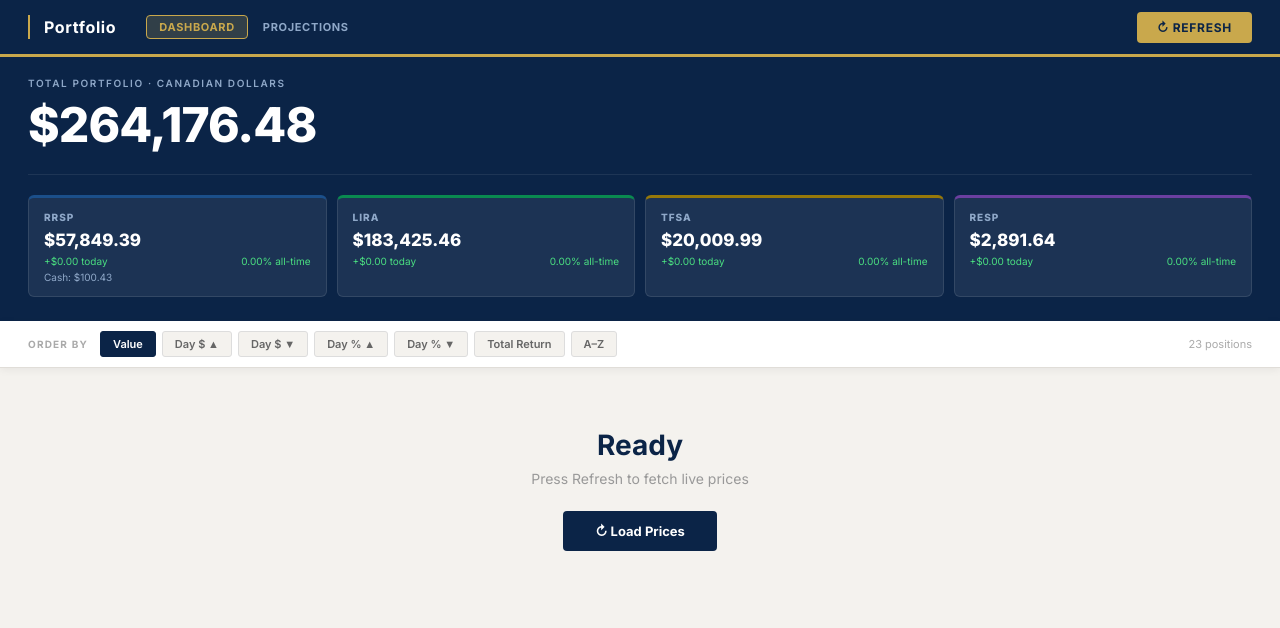
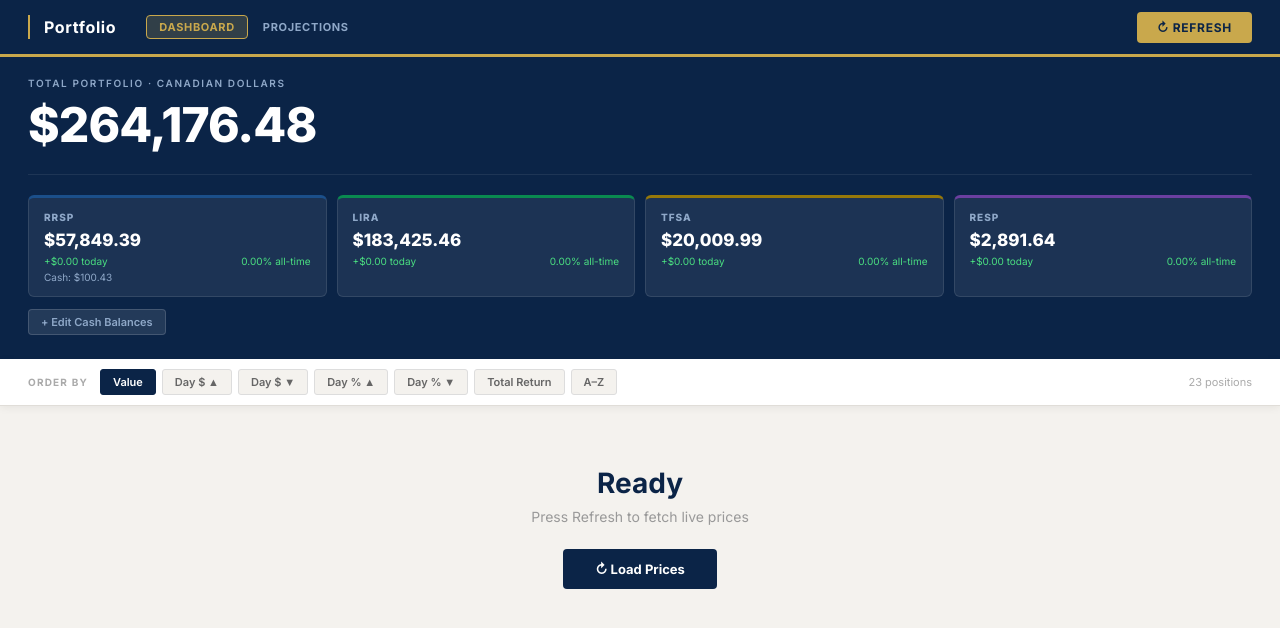
Before and after one commit to Stiles2004/investments, a React (Vite) app: page / in a window 1280 px wide. Shown: the top 628 px of the page. Built offline with nearby package versions, Linux system fonts and the light colour scheme.

Commit message:
Add files via upload

```diff
--- a/src/App.jsx
+++ b/src/App.jsx
@@ -29,8 +29,14 @@ const HOLDINGS = [
 
 const ACCT_COLOR = { RRSP: "#1B4F8A", LIRA: "#0A8A50", TFSA: "#96780A", RESP: "#6B3FA0" };
 const ACCT_ORDER = ["RRSP", "LIRA", "TFSA", "RESP"];
-// Cash balances per account in CAD - update manually when needed
-const CASH_BALANCES = { RRSP: 100.43, LIRA: 0, TFSA: 0, RESP: 0 };
+const CASH_KEY = "pf_cash_v1";
+function loadCash() {
+  try { const r = localStorage.getItem(CASH_KEY); return r ? JSON.parse(r) : { RRSP: 100.43, LIRA: 0, TFSA: 0, RESP: 0 }; }
+  catch { return { RRSP: 100.43, LIRA: 0, TFSA: 0, RESP: 0 }; }
+}
+function saveCash(data) {
+  try { localStorage.setItem(CASH_KEY, JSON.stringify(data)); } catch {}
+}
 // Use our own Vercel serverless function as proxy — no CORS issues
 async function fetchYahoo(url) {
   try {
@@ -152,6 +158,9 @@ export default function App() {
   const [cacheAge, setCacheAge] = useState(null);
   const [err, setErr] = useState(null);
   const [activeTab, setActiveTab] = useState("dashboard");
+  const [cashBalances, setCashBalances] = useState(loadCash);
+  const [editingCash, setEditingCash] = useState(false);
+  const [cashDraft, setCashDraft] = useState({});
   const [sortBy, setSortBy] = useState("weight");
   const [sortDir, setSortDir] = useState("desc");
   const [collapsed, setCollapsed] = useState({});
@@ -202,7 +211,7 @@ export default function App() {
     return {...h, q, pC, pN, mv, cb, dA, dP, dAusd, tG, tP, hi, lo, rP, days, ann, vR};
   });
 
-  const totalVal = rows.reduce((s,r)=>s+(r.mv??r.cb),0) + Object.values(CASH_BALANCES).reduce((s,v)=>s+v,0);
+  const totalVal = rows.reduce((s,r)=>s+(r.mv??r.cb),0) + Object.values(cashBalances).reduce((s,v)=>s+v,0);
   const loaded = rows.filter(r=>r.mv!==null);
   const totalDay = loaded.reduce((s,r)=>s+(r.dA??0),0);
   const totalDayP = totalVal>0?(totalDay/(totalVal-totalDay))*100:0;
@@ -238,7 +247,7 @@ export default function App() {
 
   const acctTotals = ACCT_ORDER.reduce((acc,a)=>{
     const h=withW.filter(r=>r.account===a);
-    const cash = CASH_BALANCES[a] || 0;
+    const cash = cashBalances[a] || 0;
     acc[a]={
       val:h.reduce((s,r)=>s+(r.mv??r.cb),0) + cash,
       cost:h.reduce((s,r)=>s+r.cb,0) + cash,
@@ -387,9 +396,38 @@ export default function App() {
               </div>;
             })}
           </div>
+
+          {/* CASH EDITOR */}
+          <div style={{marginTop:12,display:"flex",alignItems:"center",gap:8,flexWrap:"wrap"}}>
+            {!editingCash ? (
+              <button onClick={()=>{setCashDraft({...cashBalances});setEditingCash(true);}} style={{
+                background:"rgba(255,255,255,0.1)",color:"#8FA8C8",border:"1px solid rgba(255,255,255,0.15)",
+                borderRadius:4,padding:"5px 12px",fontSize:11,fontWeight:600,cursor:"pointer"
+              }}>+ Edit Cash Balances</button>
+            ) : (
+              <div style={{display:"flex",alignItems:"center",gap:10,flexWrap:"wrap",background:"rgba(0,0,0,0.2)",padding:"10px 14px",borderRadius:6,width:"100%"}}>
+                <span style={{fontSize:11,color:"#8FA8C8",fontWeight:700,letterSpacing:"0.06em"}}>CASH</span>
+                {["RRSP","LIRA","TFSA","RESP"].map(a=>(
+                  <div key={a} style={{display:"flex",alignItems:"center",gap:5}}>
+                    <span style={{fontSize:11,fontWeight:700,color:ACCT_COLOR[a]}}>{a}</span>
+                    <span style={{fontSize:11,color:"#8FA8C8"}}>$</span>
+                    <input type="number" value={cashDraft[a]??0} min={0} step={0.01}
+                      onChange={e=>setCashDraft(d=>({...d,[a]:parseFloat(e.target.value)||0}))}
+                      style={{width:80,background:"rgba(255,255,255,0.1)",border:"1px solid rgba(255,255,255,0.2)",
+                        borderRadius:3,padding:"4px 6px",fontSize:12,color:"#FFF",fontFamily:"inherit"}}/>
+                  </div>
+                ))}
+                <button onClick={()=>{saveCash(cashDraft);setCashBalances({...cashDraft});setEditingCash(false);}} style={{
+                  background:"#C9A84C",color:"#0B2447",border:"none",borderRadius:3,padding:"5px 12px",fontSize:11,fontWeight:700,cursor:"pointer"
+                }}>Save</button>
+                <button onClick={()=>setEditingCash(false)} style={{
+                  background:"none",color:"#8FA8C8",border:"1px solid rgba(255,255,255,0.15)",borderRadius:3,padding:"5px 12px",fontSize:11,cursor:"pointer"
+                }}>Cancel</button>
+              </div>
+            )}
+          </div>
         </div>
       </div>
-
 
       {/* SORT BAR */}
       <div style={{background:"#FFF",borderBottom:"1px solid #E0DDD8",padding:"10px 28px",position:"sticky",top:0,zIndex:20,boxShadow:"0 2px 8px rgba(0,0,0,0.06)"}}>
@@ -533,7 +571,7 @@ export default function App() {
                   </tbody>
                 </table>
               </div>
-              {acctTotals[acct].cash>0&&!isCollapsed&&<div style={{background:"#FFF",borderRadius:"0 0 6px 6px",borderTop:"1px solid #F0EDE8",padding:"10px 16px",display:"flex",justifyContent:"space-between",alignItems:"center"}}>
+              {acctTotals[acct]?.cash>0&&!isCollapsed&&<div style={{background:"#FFF",borderRadius:"0 0 6px 6px",borderTop:"1px solid #F0EDE8",padding:"10px 16px",display:"flex",justifyContent:"space-between",alignItems:"center"}}>
                 <div style={{display:"flex",alignItems:"center",gap:10}}>
                   <div style={{width:3,height:24,borderRadius:2,background:"#AAA",flexShrink:0}}/>
                   <div>
@@ -541,7 +579,7 @@ export default function App() {
                     <div style={{fontSize:11,color:"#AAA"}}>Settlement balance</div>
                   </div>
                 </div>
-                <div style={{fontSize:14,fontWeight:600,color:"#555"}}>{fC(acctTotals[acct].cash)}</div>
+                <div style={{fontSize:14,fontWeight:600,color:"#555"}}>{fC(acctTotals[acct]?.cash)}</div>
               </div>}
             </div>}
           </div>;
```
